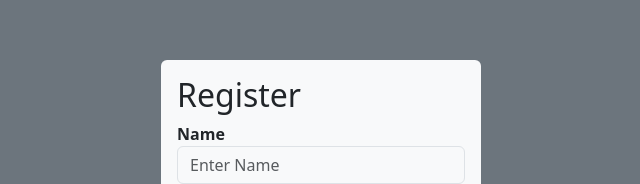
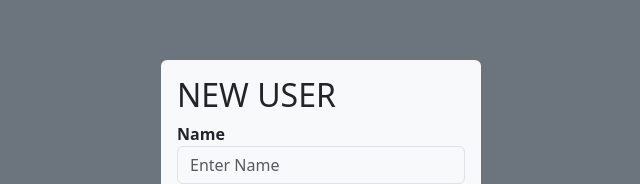
Before and after one commit to VivekKumar432/SRM-Batch-2, a React (Vite) app in the folder frontend/client/: page /register in a window 1280 px wide. Shown: the part 130-314 px from the top of the page, without its empty margins (319-959 px from the left). Built offline with nearby package versions, Linux system fonts and the light colour scheme.

Commit message:
Authentication and Authorization (BY Harsh Vashishth)

```diff
--- a/frontend/client/src/Signup.jsx
+++ b/frontend/client/src/Signup.jsx
@@ -21,7 +21,7 @@ function Signup() {
     return (
         <div className="bg-secondary d-flex justify-content-center align-items-center vh-100">
             <div className="bg-light f p-3 rounded w-25">
-                <h2>Register</h2>
+                <h2>NEW USER</h2>
                 <form onSubmit={handleSubmit}>
                     <div className="mb-3">
                         <label htmlFor="email">
```
